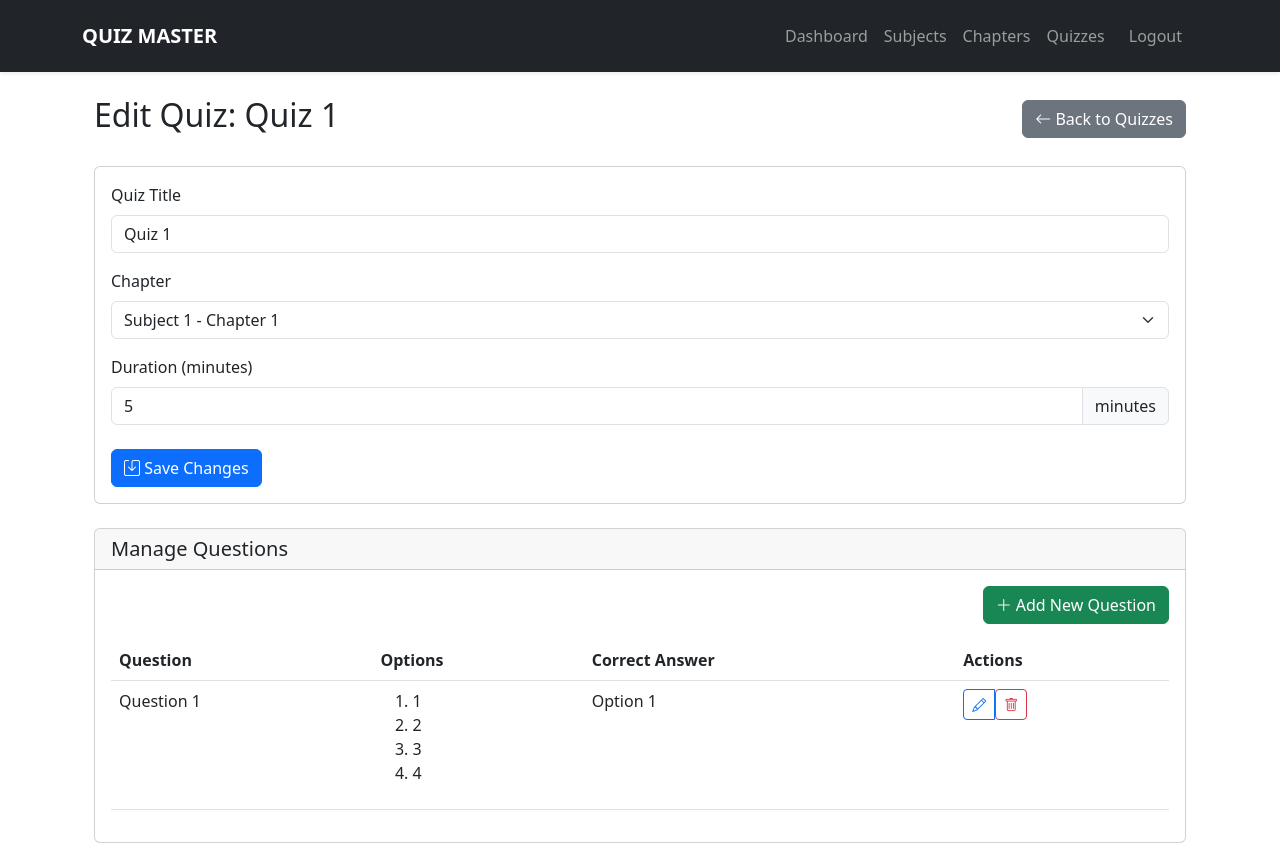
After one commit to coderpranesh/Quiz_Master_23f2004247, a Flask app: page /admin/quizzes/edit/1 in a window 1280 px wide. The commit adds this page. Run offline with Flask 3, Linux system fonts and the light colour scheme; a user stored in the database is signed in; data comes from the database, SQL or seed files in the repository; both versions use the stored data as it was after the commit; some libraries are stand-ins or nearby versions.

Commit message:
Edit quiz added

```diff
--- a/app.py
+++ b/app.py
@@ -317,6 +317,30 @@ def manage_questions(quiz_id):
     return render_template('admin/manage_questions.html', form=form, quiz=quiz, questions=questions)
 
 
+@app.route('/admin/questions/edit/<int:question_id>', methods=['GET', 'POST'])
+@login_required
+def edit_question(question_id):
+    if not current_user.is_admin:
+        abort(403)
+
+    question = Question.query.get_or_404(question_id)
+    form = QuestionForm(obj=question)
+
+    if form.validate_on_submit():
+        try:
+            form.populate_obj(question)
+            db.session.commit()
+            flash('Question updated successfully!', 'success')
+            return redirect(url_for('edit_quiz', quiz_id=question.quiz_id))
+        except Exception as e:
+            db.session.rollback()
+            flash(f'Error updating question: {str(e)}', 'danger')
+
+    return render_template('admin/edit_question.html',
+                         form=form,
+                         question=question)
+
+
 @app.route('/admin/quizzes/delete/<int:quiz_id>')
 @login_required
 def delete_quiz(quiz_id):
@@ -328,6 +352,33 @@ def delete_quiz(quiz_id):
     flash('Quiz deleted successfully', 'success')
     return redirect(url_for('manage_quizzes'))
 
+
+@app.route('/admin/quizzes/edit/<int:quiz_id>', methods=['GET', 'POST'])
+@login_required
+def edit_quiz(quiz_id):
+    if not current_user.is_admin:
+        abort(403)
+
+    quiz = Quiz.query.get_or_404(quiz_id)
+    form = QuizForm(obj=quiz)
+
+    # Populate chapter choices
+    form.chapter.choices = [(c.id, f"{c.subject.name} - {c.name}")
+                          for c in Chapter.query.join(Subject).all()]
+
+    if form.validate_on_submit():
+        try:
+            form.populate_obj(quiz)
+            db.session.commit()
+            flash('Quiz updated successfully!', 'success')
+            return redirect(url_for('manage_quizzes'))
+        except Exception as e:
+            db.session.rollback()
+            flash(f'Error updating quiz: {str(e)}', 'danger')
+
+    return render_template('admin/edit_quiz.html',
+                         form=form,
+                         quiz=quiz)
 
 
 @app.route('/admin/chapters/delete/<int:chapter_id>')
--- a/models.py
+++ b/models.py
@@ -48,6 +48,7 @@ class Quiz(db.Model):
     created_at = db.Column(db.DateTime, default=datetime.utcnow)
     questions = db.relationship('Question', backref='quiz', lazy=True)
     scores = db.relationship('Score', backref='quiz', lazy=True)
+    updated_at = db.Column(db.DateTime, default=datetime.utcnow, onupdate=datetime.utcnow)
 
 
 class Question(db.Model):
--- /dev/null
+++ b/templates/admin/edit_quiz.html
@@ -0,0 +1,111 @@
+{% extends "base.html" %}
+{% block title %}Edit Quiz - {{ quiz.title }}{% endblock %}
+
+{% block content %}
+<div class="container-fluid">
+    <div class="d-flex justify-content-between align-items-center mb-4">
+        <h2>Edit Quiz: {{ quiz.title }}</h2>
+        <a href="{{ url_for('manage_quizzes') }}" class="btn btn-secondary">
+            <i class="bi bi-arrow-left"></i> Back to Quizzes
+        </a>
+    </div>
+
+    <div class="card">
+        <div class="card-body">
+            <form method="POST">
+                {{ form.hidden_tag() }}
+
+                <div class="mb-3">
+                    {{ form.title.label(class="form-label") }}
+                    {{ form.title(class="form-control") }}
+                </div>
+
+                <div class="mb-3">
+                    {{ form.chapter.label(class="form-label") }}
+                    {{ form.chapter(class="form-select") }}
+                </div>
+
+                <div class="mb-3">
+                    {{ form.duration.label(class="form-label") }}
+                    <div class="input-group">
+                        {{ form.duration(class="form-control") }}
+                        <span class="input-group-text">minutes</span>
+                    </div>
+                </div>
+
+                <div class="mt-4">
+                    <button type="submit" class="btn btn-primary">
+                        <i class="bi bi-save"></i> Save Changes
+                    </button>
+                </div>
+            </form>
+        </div>
+    </div>
+
+    <!-- Existing Questions Section -->
+    <div class="card mt-4">
+        <div class="card-header">
+            <h5 class="card-title mb-0">Manage Questions</h5>
+        </div>
+        <div class="card-body">
+            <div class="d-flex justify-content-end mb-3">
+                <a href="{{ url_for('manage_questions', quiz_id=quiz.id) }}"
+                   class="btn btn-success">
+                    <i class="bi bi-plus-lg"></i> Add New Question
+                </a>
+            </div>
+
+            {% if quiz.questions %}
+            <div class="table-responsive">
+                <table class="table table-hover">
+                    <thead>
+                        <tr>
+                            <th>Question</th>
+                            <th>Options</th>
+                            <th>Correct Answer</th>
+                            <th>Actions</th>
+                        </tr>
+                    </thead>
+                    <tbody>
+                        {% for question in quiz.questions %}
+                        <tr>
+                            <td>{{ question.text|truncate(50) }}</td>
+                            <td>
+                                <ol>
+                                    <li>{{ question.option1 }}</li>
+                                    <li>{{ question.option2 }}</li>
+                                    {% if question.option3 %}<li>{{ question.option3 }}</li>{% endif %}
+                                    {% if question.option4 %}<li>{{ question.option4 }}</li>{% endif %}
+                                </ol>
+                            </td>
+                            <td>Option {{ question.correct_option }}</td>
+                            <td>
+                                <div class="btn-group">
+                                    <a href="{{ url_for('edit_question', question_id=question.id) }}"
+                                       class="btn btn-sm btn-outline-primary">
+                                        <i class="bi bi-pencil"></i>
+                                    </a>
+                                    <form method="POST"
+                                          action="{{ url_for('edit_question', question_id=question.id) }}">
+                                        <input type="hidden" name="csrf_token" value="{{ csrf_token() }}">
+                                        <button type="submit" class="btn btn-sm btn-outline-danger"
+                                                onclick="return confirm('Delete this question?')">
+                                            <i class="bi bi-trash"></i>
+                                        </button>
+                                    </form>
+                                </div>
+                            </td>
+                        </tr>
+                        {% endfor %}
+                    </tbody>
+                </table>
+            </div>
+            {% else %}
+            <div class="alert alert-info">
+                No questions found for this quiz
+            </div>
+            {% endif %}
+        </div>
+    </div>
+</div>
+{% endblock %}
```
Also changed, not shown: templates/admin/edit_question.html (added, +57 -0 lines), templates/admin/manage_quizzes.html (+9 -0 lines), instance/quiz.db.
